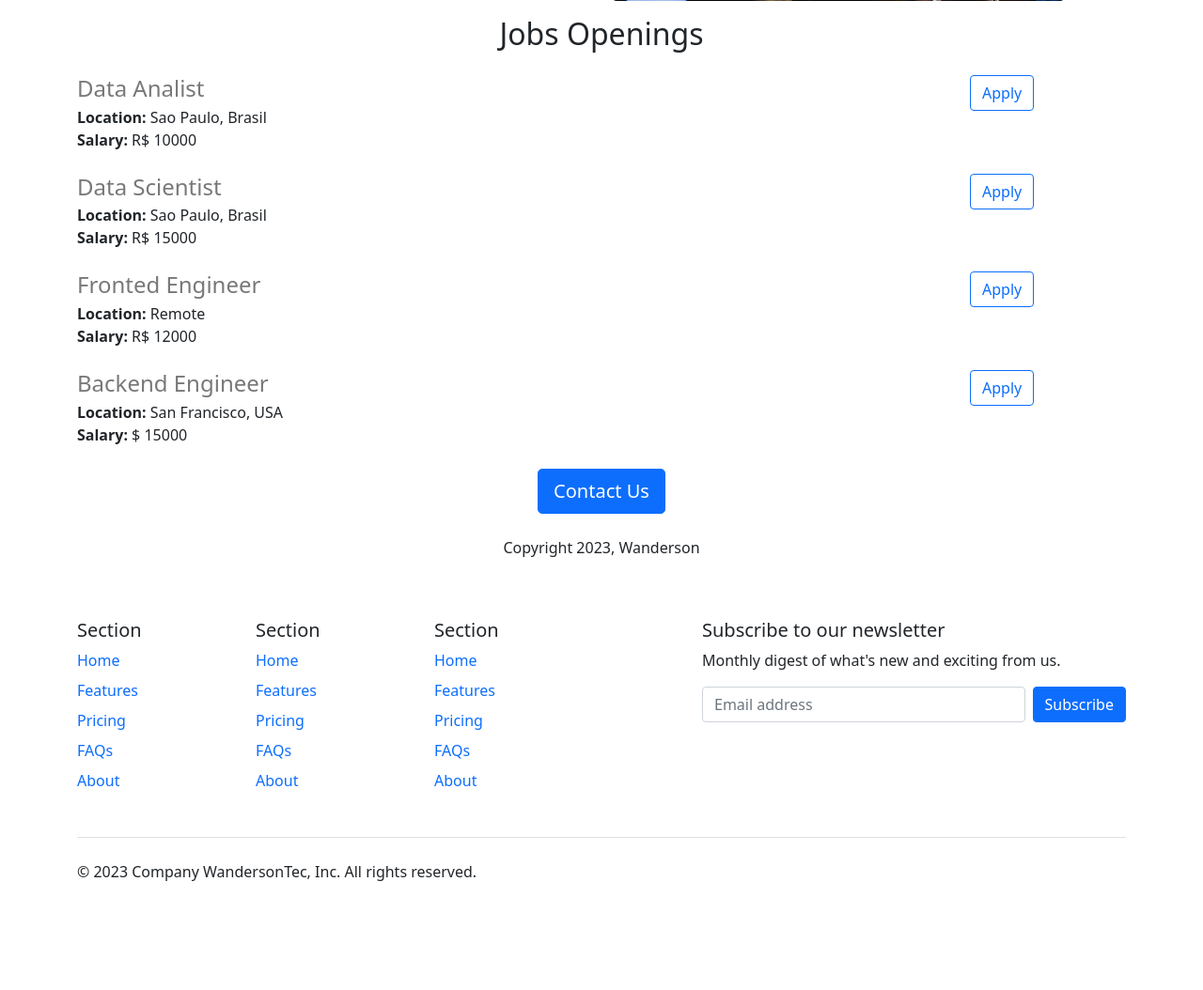
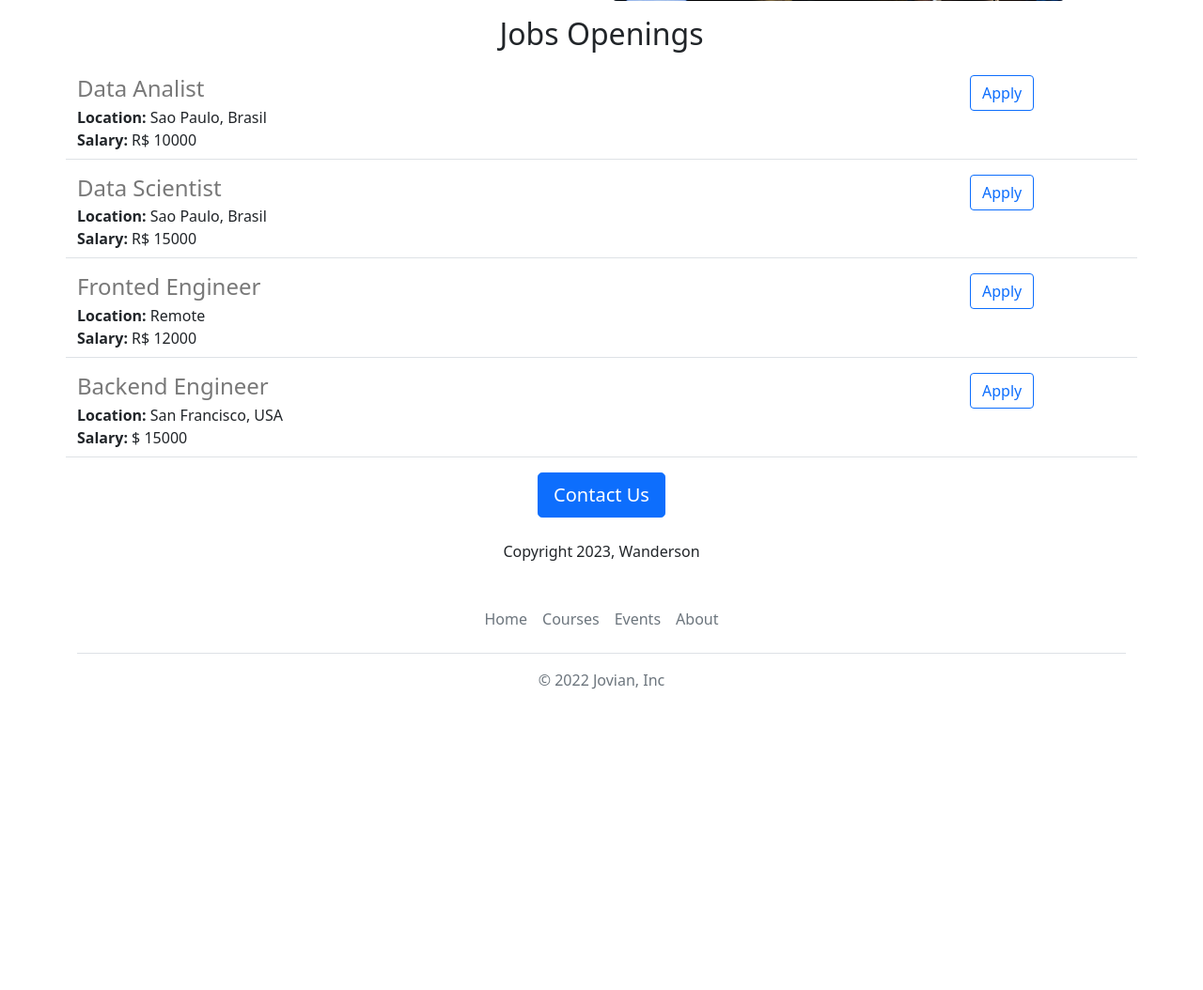
Before and after one commit to wandersondv/wanderson-carrers-website, a Flask app: page / in a window 1280 px wide. Shown: the part 893-1947 px from the top of the page at 94% size. After the commit the page ends 1627 px from the top, so only its background shows below. Run offline with Flask 2, Linux system fonts and the light colour scheme.

Commit message:
Corrections changes

```diff
--- a/templates/footer.html
+++ b/templates/footer.html
@@ -1,59 +1,12 @@
 <div class="container">
-  <footer class="py-5">
-    <div class="row">
-      <div class="col-6 col-md-2 mb-3">
-        <h5>Section</h5>
-        <ul class="nav flex-column">
-          <li class="nav-item mb-2"><a href="#" class="nav-link p-0 text-body-secondary">Home</a></li>
-          <li class="nav-item mb-2"><a href="#" class="nav-link p-0 text-body-secondary">Features</a></li>
-          <li class="nav-item mb-2"><a href="#" class="nav-link p-0 text-body-secondary">Pricing</a></li>
-          <li class="nav-item mb-2"><a href="#" class="nav-link p-0 text-body-secondary">FAQs</a></li>
-          <li class="nav-item mb-2"><a href="#" class="nav-link p-0 text-body-secondary">About</a></li>
-        </ul>
-      </div>
+  <footer class="py-3 my-4">
+    <ul class="nav justify-content-center border-bottom pb-3 mb-3">
+      <li class="nav-item"><a  target="_blank" href="https://www.jovian.ai" class="nav-link px-2 text-muted">Home</a></li>
+      <li class="nav-item"><a  target="_blank" href="https://jovian.ai/learn" class="nav-link px-2 text-muted">Courses</a></li>
 
-      <div class="col-6 col-md-2 mb-3">
-        <h5>Section</h5>
-        <ul class="nav flex-column">
-          <li class="nav-item mb-2"><a href="#" class="nav-link p-0 text-body-secondary">Home</a></li>
-          <li class="nav-item mb-2"><a href="#" class="nav-link p-0 text-body-secondary">Features</a></li>
-          <li class="nav-item mb-2"><a href="#" class="nav-link p-0 text-body-secondary">Pricing</a></li>
-          <li class="nav-item mb-2"><a href="#" class="nav-link p-0 text-body-secondary">FAQs</a></li>
-          <li class="nav-item mb-2"><a href="#" class="nav-link p-0 text-body-secondary">About</a></li>
-        </ul>
-      </div>
-
-      <div class="col-6 col-md-2 mb-3">
-        <h5>Section</h5>
-        <ul class="nav flex-column">
-          <li class="nav-item mb-2"><a href="#" class="nav-link p-0 text-body-secondary">Home</a></li>
-          <li class="nav-item mb-2"><a href="#" class="nav-link p-0 text-body-secondary">Features</a></li>
-          <li class="nav-item mb-2"><a href="#" class="nav-link p-0 text-body-secondary">Pricing</a></li>
-          <li class="nav-item mb-2"><a href="#" class="nav-link p-0 text-body-secondary">FAQs</a></li>
-          <li class="nav-item mb-2"><a href="#" class="nav-link p-0 text-body-secondary">About</a></li>
-        </ul>
-      </div>
-
-      <div class="col-md-5 offset-md-1 mb-3">
-        <form>
-          <h5>Subscribe to our newsletter</h5>
-          <p>Monthly digest of what's new and exciting from us.</p>
-          <div class="d-flex flex-column flex-sm-row w-100 gap-2">
-            <label for="newsletter1" class="visually-hidden">Email address</label>
-            <input id="newsletter1" type="text" class="form-control" placeholder="Email address">
-            <button class="btn btn-primary" type="button">Subscribe</button>
-          </div>
-        </form>
-      </div>
-    </div>
-
-    <div class="d-flex flex-column flex-sm-row justify-content-between py-4 my-4 border-top">
-      <p>&copy; 2023 Company WandersonTec, Inc. All rights reserved.</p>
-      <ul class="list-unstyled d-flex">
-        <li class="ms-3"><a class="link-body-emphasis" href="#"><svg class="bi" width="24" height="24"><use xlink:href="#twitter"/></svg></a></li>
-        <li class="ms-3"><a class="link-body-emphasis" href="#"><svg class="bi" width="24" height="24"><use xlink:href="#instagram"/></svg></a></li>
-        <li class="ms-3"><a class="link-body-emphasis" href="#"><svg class="bi" width="24" height="24"><use xlink:href="#facebook"/></svg></a></li>
-      </ul>
-    </div>
+      <li class="nav-item"><a target="_blank" href="https://jovian.ai/events" class="nav-link px-2 text-muted">Events</a></li>
+      <li class="nav-item"><a  target="_blank" href="https://jovian.ai/about" class="nav-link px-2 text-muted">About</a></li>
+    </ul>
+    <p class="text-center text-muted">&copy; 2022 Jovian, Inc</p>
   </footer>
 </div>
--- a/templates/home.html
+++ b/templates/home.html
@@ -43,7 +43,7 @@
                     {% for job in jobs %}
                       {% include 'jobitem.html'%}
                     {% endfor %}
-                  </div>
+                </div>
 
 
                   <div class="text-center">
--- a/templates/jobitem.html
+++ b/templates/jobitem.html
@@ -1,6 +1,7 @@
-<div class="border-botton row" style="margin-bottom:16px;padding-bottom:8px;">
+<div class="border-bottom row" style="margin-bottom:16px;padding-bottom:8px;">
   <div class="col-10">
-      <h4 style="color:rgb(120,120,120);margin-bottom:4px;">
+    <h4
+      style="color:rgb(120,120,120); margin-bottom:4px;">
       {{job['title']}}
     </h4>
     <div>
@@ -12,8 +13,8 @@
     </div>
     {% endif %}
   </div>
-    <div class="col-2">
-      <button type="button" class="btn btn-outline-primary">Apply</button>
+  <div class="col-2 padding-right:16px">
+    <a href="mailto:hello@jovian.ai?subject=Application%20for%20{{job['title']}}&body=My%20name%3A%20%3Cyour%20name%20here%3E%0D%0A%0D%0AMy%20Resume%20link%3A%20%3Cresume%20link%3E%0D%0A%0D%0AMy%20LinkedIn%20link%3A%20%3Clinkedin%20in%3E%0D%0A%0D%0A" type="button" class="btn btn-outline-primary float-right align-middle" >Apply</a>
   </div>
 
 </div>
```
Lines whose indentation alone changed are shown as unchanged.
